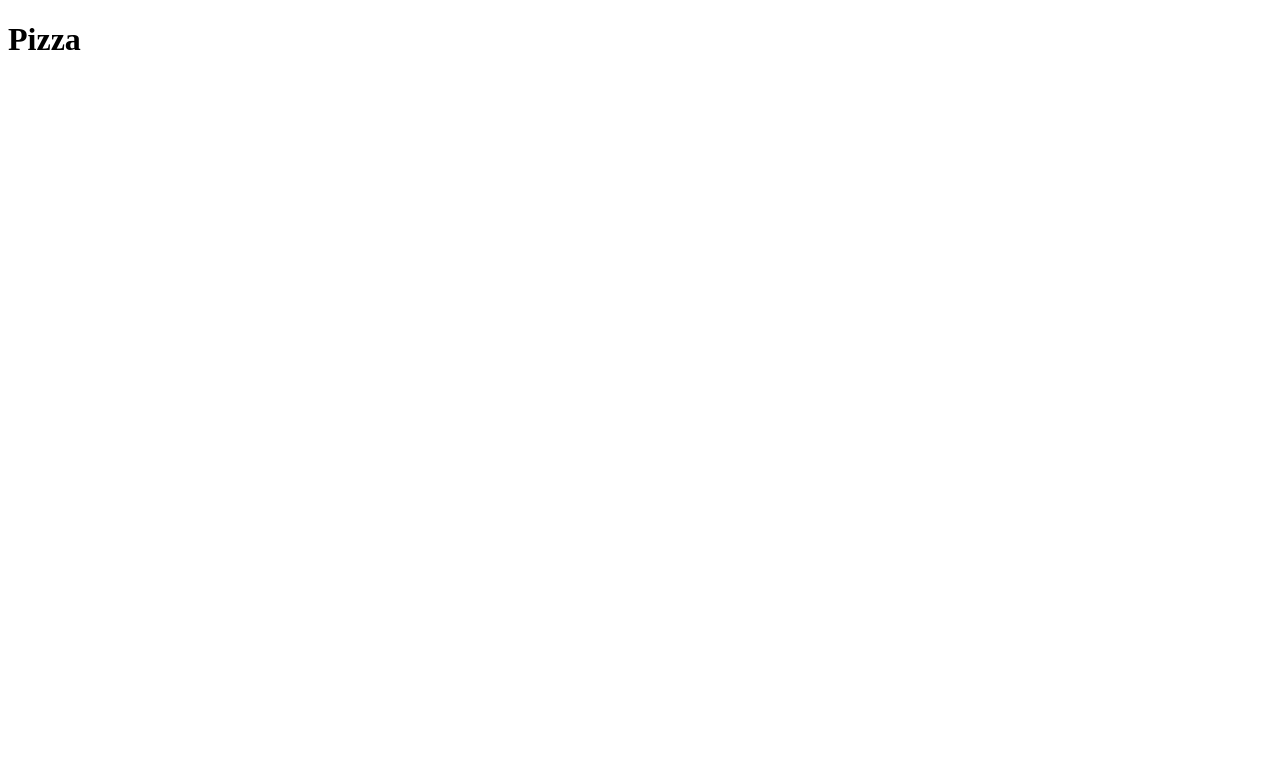
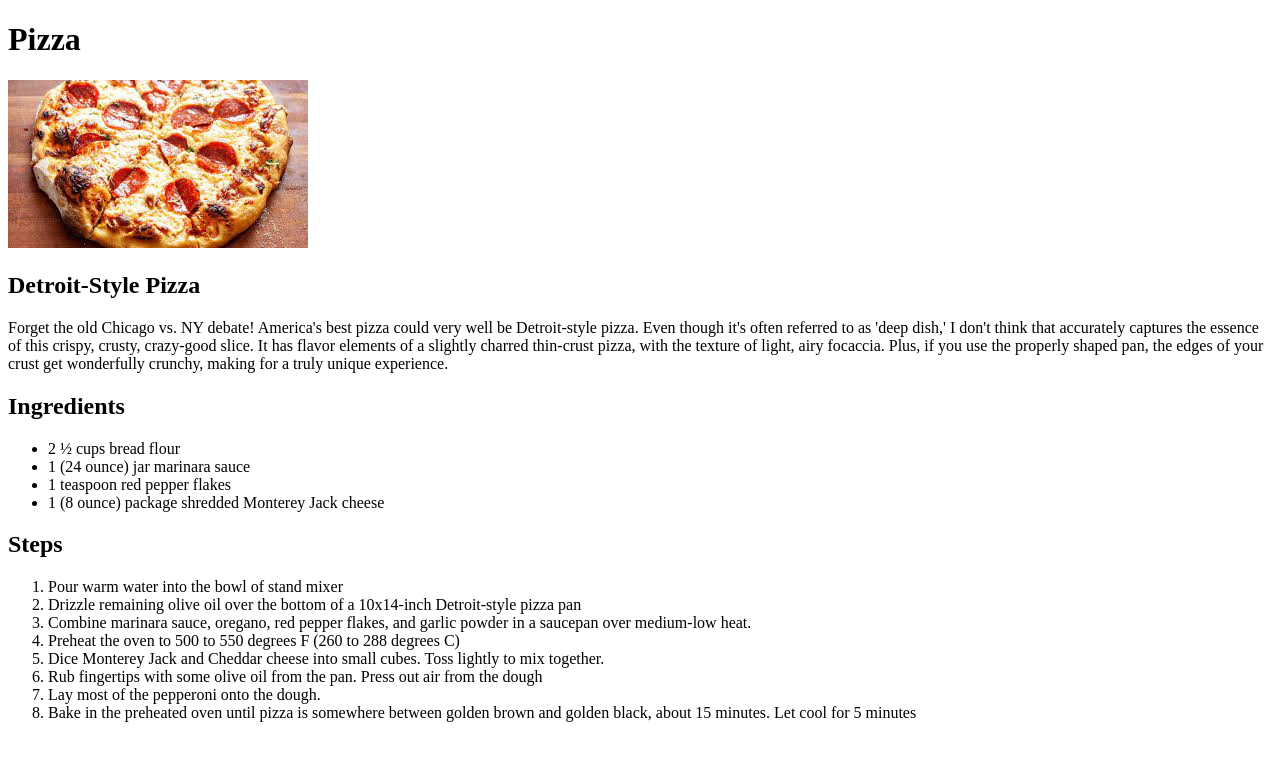
Before and after one commit to McWebmo/odin-recipes, a plain HTML site: page recipes/pizza.html in a window 1280 px wide. Drawn offline with Linux system fonts and the light colour scheme.

Commit message:
Add pizza recipe and linke page in homepage

```diff
--- a/recipes/pizza.html
+++ b/recipes/pizza.html
@@ -8,5 +8,29 @@
 </head>
 <body>
     <h1>Pizza</h1>
+    <img src="../images/pizza-image.jpeg" alt="pizza image">
+
+    <h2>Detroit-Style Pizza</h2>
+    <p>Forget the old Chicago vs. NY debate! America's best pizza could very well be Detroit-style pizza. Even though it's often referred to as 'deep dish,' I don't think that accurately captures the essence of this crispy, crusty, crazy-good slice. It has flavor elements of a slightly charred thin-crust pizza, with the texture of light, airy focaccia. Plus, if you use the properly shaped pan, the edges of your crust get wonderfully crunchy, making for a truly unique experience.</p>
+
+    <h2>Ingredients</h2>
+    <ul>
+        <li>2 ½ cups bread flour</li>
+        <li>1 (24 ounce) jar marinara sauce</li>
+        <li>1 teaspoon red pepper flakes</li>
+        <li>1 (8 ounce) package shredded Monterey Jack cheese</li>
+    </ul>
+
+    <h2>Steps</h2>
+    <ol>
+        <li>Pour warm water into the bowl of stand mixer</li>
+        <li>Drizzle remaining olive oil over the bottom of a 10x14-inch Detroit-style pizza pan</li>
+        <li>Combine marinara sauce, oregano, red pepper flakes, and garlic powder in a saucepan over medium-low heat. </li>
+        <li>Preheat the oven to 500 to 550 degrees F (260 to 288 degrees C)</li>
+        <li>Dice Monterey Jack and Cheddar cheese into small cubes. Toss lightly to mix together.</li>
+        <li>Rub fingertips with some olive oil from the pan. Press out air from the dough</li>
+        <li>Lay most of the pepperoni onto the dough.</li>
+        <li>Bake in the preheated oven until pizza is somewhere between golden brown and golden black, about 15 minutes. Let cool for 5 minutes</li>
+    </ol>
 </body>
 </html>
```
Also changed, not shown: index.html (+13 -0 lines), images/pizza-image.jpeg (added).
